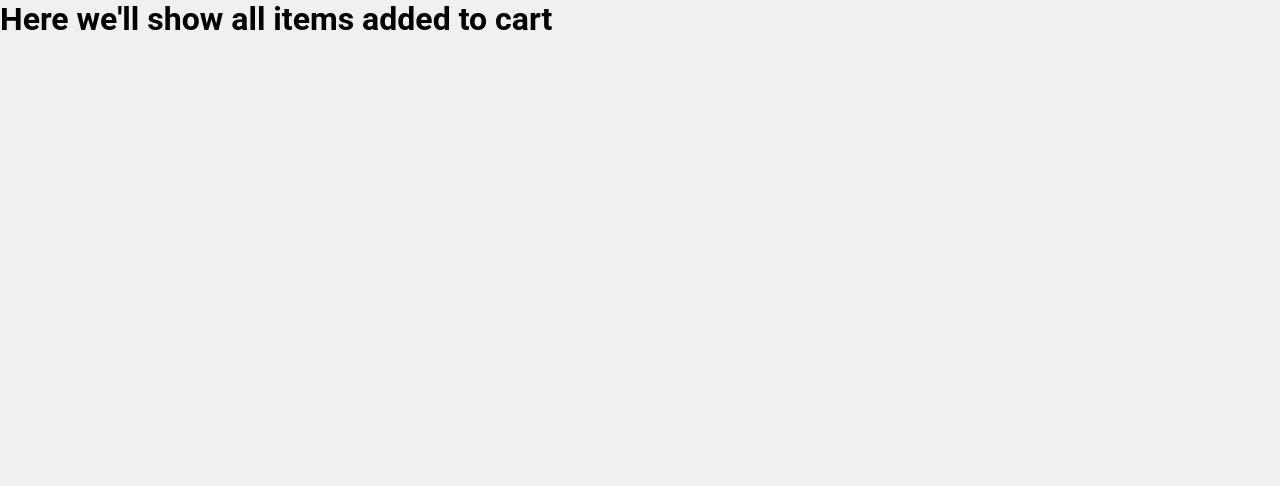
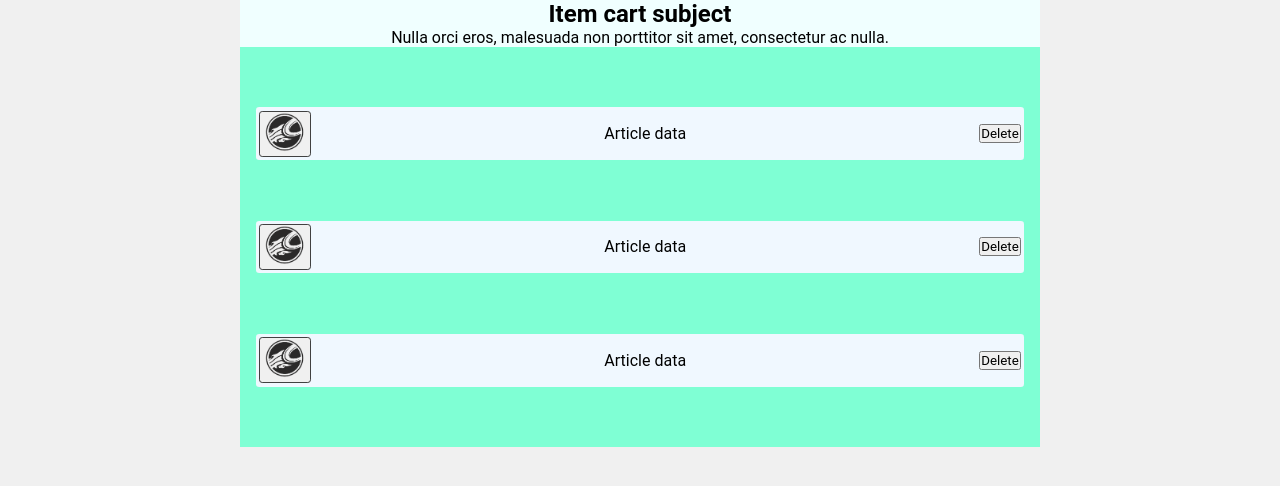
Before and after one commit to EmiUxUiDev/get_a_kite, a React (Create React App) app: page /cart in a window 1280 px wide. Shown: the top 486 px of the page. Built offline with nearby package versions, Linux system fonts and the light colour scheme.

Commit message:
Some tweaks were  made, styling Cart component

```diff
--- a/src/components/ItemDetail.js
+++ b/src/components/ItemDetail.js
@@ -68,17 +68,17 @@ export default function ItemDetail({ item }) {
             <p id="text">u$s {item[0].price}</p>
             <p id="available">{`Available: ${stock}`}</p>
           </div>
-          <button className="go-to-cart">
-            <Link to={"/cart"}>
+          <Link to={"/cart"}><button className="go-to-cart">
+
             <span className="add-cart">GO to cart</span>
-            </Link>
+
             <i className="cart">
               <TbShoppingCart />
             </i>
             <i className="package">
               <TbPackage />
             </i>
-          </button>
+          </button></Link>
         </div>
 
         <Link to={"/"}>
--- a/src/router/index.js
+++ b/src/router/index.js
@@ -2,7 +2,7 @@ import { createBrowserRouter } from "react-router-dom";
 import App from "../App";
 //Importo los componentes
 import CategoryView from "../views/Category";
-import CategoryViewStyle from "../views/CategoryStyle";
+import SubCategoryView from "../views/SubCategoryView";
 import ItemView from "../views/Item";
 import Cart from "../views/Cart"
 
@@ -21,11 +21,11 @@ export const router = createBrowserRouter([
     },
     {
         path: "/category/kite/:kiteStyleName",
-        element: <CategoryViewStyle />,
+        element: <SubCategoryView />,
     },
     {
         path: "/category/board/:boardStyleName",
-        element: <CategoryViewStyle />,
+        element: <SubCategoryView />,
     },
     {
         path: "/item/:idDetail",
--- /dev/null
+++ b/src/styles/cart.css
@@ -0,0 +1,35 @@
+.wrapper-cart{
+    width: 800px;
+    margin: 0 auto;
+    display: flex;
+    flex-direction: column;
+    justify-content: center;
+    background-color: aquamarine;
+}
+.wrapper-subject{
+    text-align: center;
+    background-color: azure;
+}
+.wrapper-articles{
+    height: 50vh;
+    display: flex;
+    flex-direction: column;
+    justify-content: space-evenly;
+}
+.article{
+    display: flex;
+    justify-content: space-between;
+    align-items: center;
+    margin: 0 1rem;
+    padding: 0.2rem;
+    border-radius: var( --rnd-soft);
+    background-color: aliceblue;
+}
+.wrapper-img{
+    border: 1px solid var(--clr-dark-grey);
+    border-radius: var(--rnd-soft);
+    background-color: var(--clr-light-grey);
+}
+.article-img{
+    width: 50px;
+}
--- a/src/styles/counter.css
+++ b/src/styles/counter.css
@@ -24,15 +24,15 @@
 #add-cart{
     width: 100%;
     margin: 0.5rem 0 0.5rem 0;
-    padding: 0.3rem 0;
+    padding: 0.4rem 0;
     font-size: var(--font-size-small);
-    background-color: transparent;
+    background: var(--clr-light-grey);
     border: 1px solid var(--clr-mid-grey);
     border-radius: var(--rnd-soft);
     box-shadow: 1px 1px 2px var( --clr-mid-grey);
     font-family: var(--font-2);
     transition: 300ms ease-in-out;
-    background-color: #fff;
+
 }
 
 
@@ -68,10 +68,11 @@
 .available{
     font-family: var(--font-2);
     font-size: var(--font-size-small);
-    padding: 0.1rem 0.2rem;
+    padding: 0.1rem 0.3rem;
     text-align: right;
     color: var(--clr-dark-grey);
     background-color: var(--clr-secondary);
+    border-radius: var(--rnd-soft);
 }
 
 @media screen and (max-width: 560px){
@@ -84,8 +85,8 @@
     i.cart{
         position: absolute;
         font-size: 1.1rem;
-        top:89.5%;
-        left: 28%;
+        top:89.3%;
+        left: 31%;
     }
 
     .add-cart{
@@ -94,7 +95,5 @@
         letter-spacing: var(--reg-spacing);
         padding: 0 0rem 0 1rem;
     }
-    #add-cart{
-        background-color: #fff;
-    }
+
 }
--- a/src/styles/itemdetail.css
+++ b/src/styles/itemdetail.css
@@ -9,7 +9,6 @@ section.wrapper-main{
     box-shadow: 2px 2px 4px rgb(192, 192, 192);
     background-color: #fff;
     border-radius: var(--rnd-med);
-    background: linear-gradient(270deg, rgba(2, 114, 206, 0.05) 0%, rgba(2, 206, 172, 0.05) 100%);
 }
 
 
@@ -71,23 +70,28 @@ section.wrapper-main{
     margin-top: -0.25rem;
 }
 
-.wrapper-main .go-to-cart{
-    width: 100%;
-    margin: 0.5rem 0 0.5rem 0;
+button.go-to-cart{
+    width: 260px;
+    margin: 0.5rem 0rem 0.5rem 0;
     padding: 0.5rem 1.8rem 0.5rem 0.7rem;
-    background-color: #fff;
     border: 1px solid var(--clr-mid-grey);
     border-radius: var(--rnd-soft);
     box-shadow: 1px 1px 2px var( --clr-mid-grey);
     font-family: var(--font-2);
     transition: 200ms ease-in-out;
+    background: var(--clr-light-grey);
 }
 
-.go-to-cart:active{
+a.go-to-cart span.add-cart{
+    color: var(--clr-dark-grey);
+    font-weight: 500;
+}
+
+a.go-to-cart:active{
     background:var(--clr-primary);
     color: #fff;
 }
-.go-to-cart:hover{
+a.go-to-cart:hover{
     background:var(--clr-primary);
     color: #fff;
 }
@@ -115,6 +119,7 @@ i.cart{
     border: none;
     font-size: var(--font-size-mid);
 }
+
 
 @media screen and (max-width: 560px){
     section.wrapper-main{
@@ -181,18 +186,23 @@ i.cart{
         font-size: var( --font-size-big);
     }
 
-    .add-cart{
+    span.add-cart{
         margin-left: -2rem;
+        font-weight: 700;
     }
 
-    .wrapper-main i.package{
+     i.package{
         font-size: 0.6rem;
-        margin-top: -4px;
-        margin-left: 1.2rem;
+        margin-top: -5px;
+        margin-left: 1.7rem;
+        font-weight: 100;
     }
     .wrapper-main i.cart{
         font-size: 1.3rem;
         margin:-0.8rem 0 0 6.5rem ;
     }
-
+    button.go-to-cart{
+        width: 270px;
+        margin: 1rem 0rem 0.5rem 0;
+    }
 }
--- a/src/views/Cart.js
+++ b/src/views/Cart.js
@@ -1,7 +1,44 @@
-import React from 'react'
+import React from "react";
+import img from "../img/cabrinha.png";
+import  "../styles/cart.css"
+
 
 export default function Cart() {
   return (
-    <h1>Here we'll show all items added to cart</h1>
-  )
+    <section className="wrapper-cart">
+      <div className="wrapper-subject">
+        <h2>Item cart subject</h2>
+        <p>
+          Nulla orci eros, malesuada non porttitor sit amet, consectetur ac
+          nulla.
+        </p>
+      </div>
+      <div className="wrapper-articles">
+        <article className="article">
+          <div className="wrapper-img">
+          <img className="article-img" src={img} alt="hhh"></img>
+          </div>
+          <div className="article-data">Article data</div>
+          <button>Delete</button>
+        </article>
+
+        <article className="article">
+          <div className="wrapper-img">
+          <img className="article-img" src={img} alt="hhh"></img>
+          </div>
+          <div className="article-data">Article data</div>
+          <button>Delete</button>
+        </article>
+
+        <article className="article">
+          <div className="wrapper-img">
+          <img className="article-img" src={img} alt="hhh"></img>
+          </div>
+          <div className="article-data">Article data</div>
+          <button>Delete</button>
+        </article>
+
+      </div>
+    </section>
+  );
 }
--- a/src/views/CategoryStyle.js
+++ b/src/views/SubCategoryView.js
@@ -6,7 +6,7 @@ import "../styles/category.css";
 import kiteImg from "../img/subKite.webp";
 import boardImg from "../img/subBoard.png";
 
-export default function CategoryViewStyle() {
+export default function SubCategoryView() {
   const { kiteStyleName } = useParams();
   const { boardStyleName } = useParams();
   const [items, setItems] = useState([]);
```
